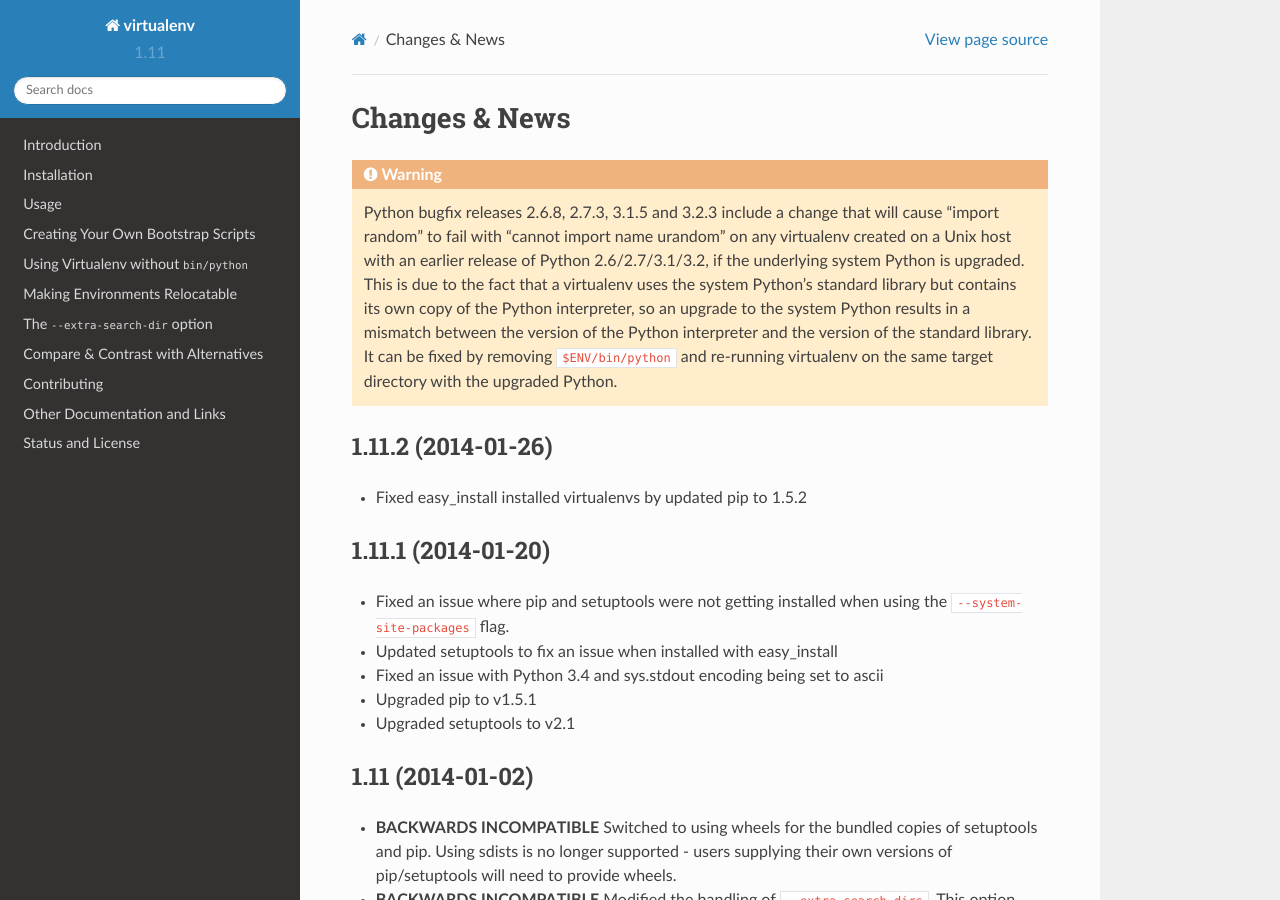
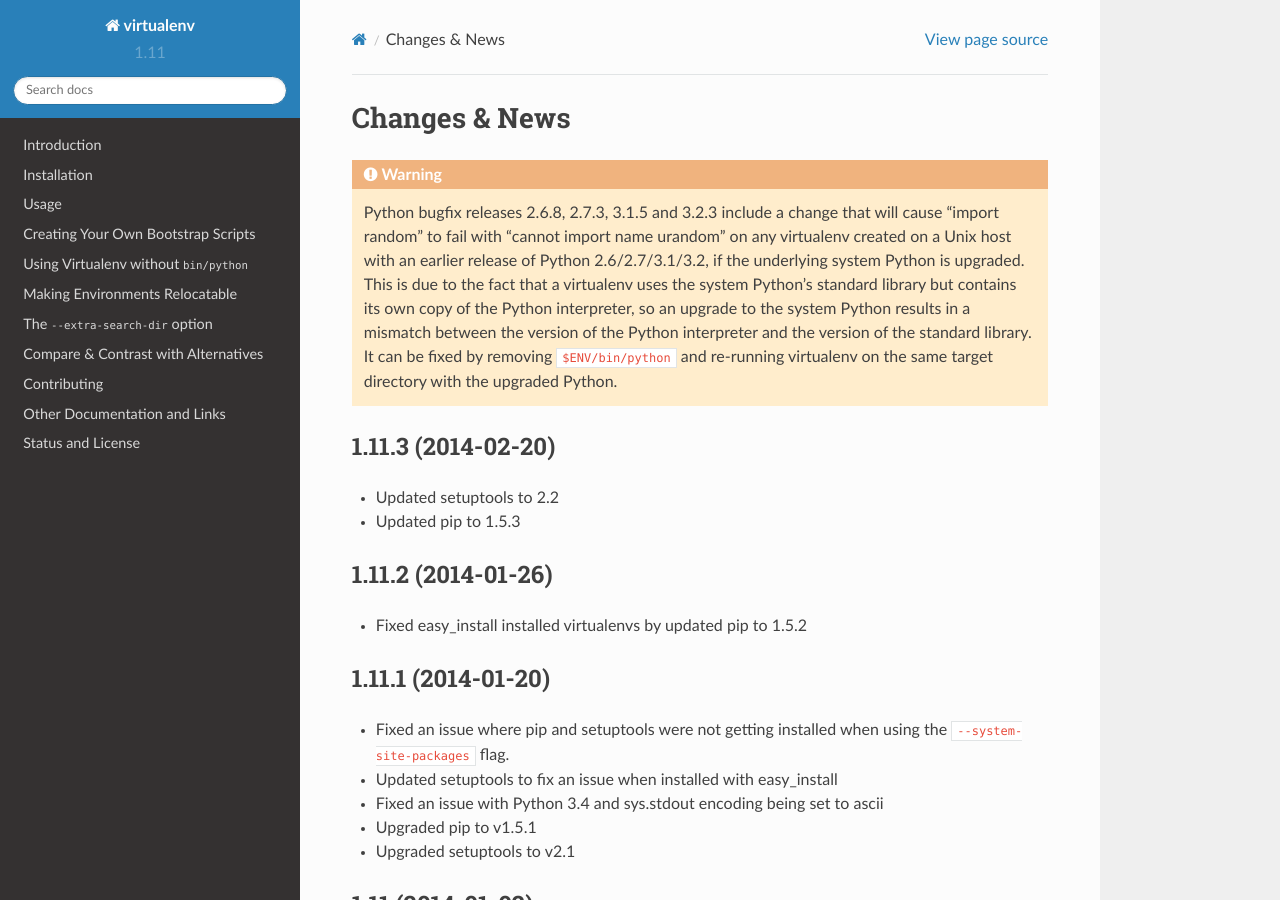
Before and after one commit to pypa/virtualenv, a Sphinx documentation site: the page built from docs/news.rst, in a window 1280 px wide and 900 px high. Built offline with Sphinx 7.4.7 and the Read the Docs theme 2.0.0, drawn with Linux system fonts in a browser that asks for light colours.

Commit message:
Bump version and update changelog

```diff
--- a/docs/news.rst
+++ b/docs/news.rst
@@ -13,6 +13,13 @@ Changes & News
    and the version of the standard library. It can be fixed by removing
    ``$ENV/bin/python`` and re-running virtualenv on the same target directory
    with the upgraded Python.
+
+
+1.11.3 (2014-02-20)
+~~~~~~~~~~~~~~~~~~~
+
+* Updated setuptools to 2.2
+* Updated pip to 1.5.3
 
 
 1.11.2 (2014-01-26)
--- a/virtualenv.py
+++ b/virtualenv.py
@@ -2,7 +2,7 @@
 """Create a "virtual" Python installation
 """
 
-__version__ = "1.11.2"
+__version__ = "1.11.3"
 virtualenv_version = __version__  # legacy
 
 import base64
```
